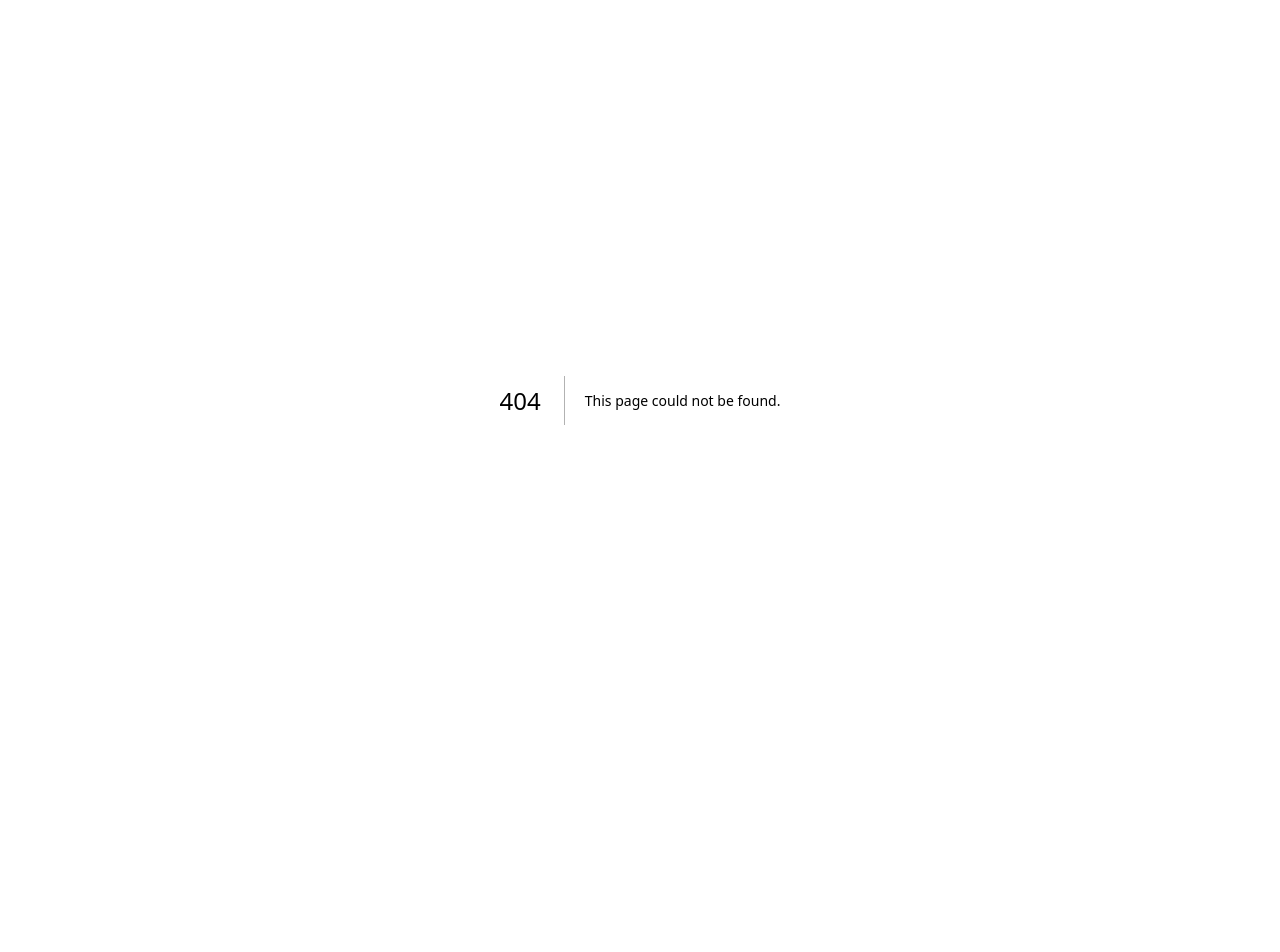
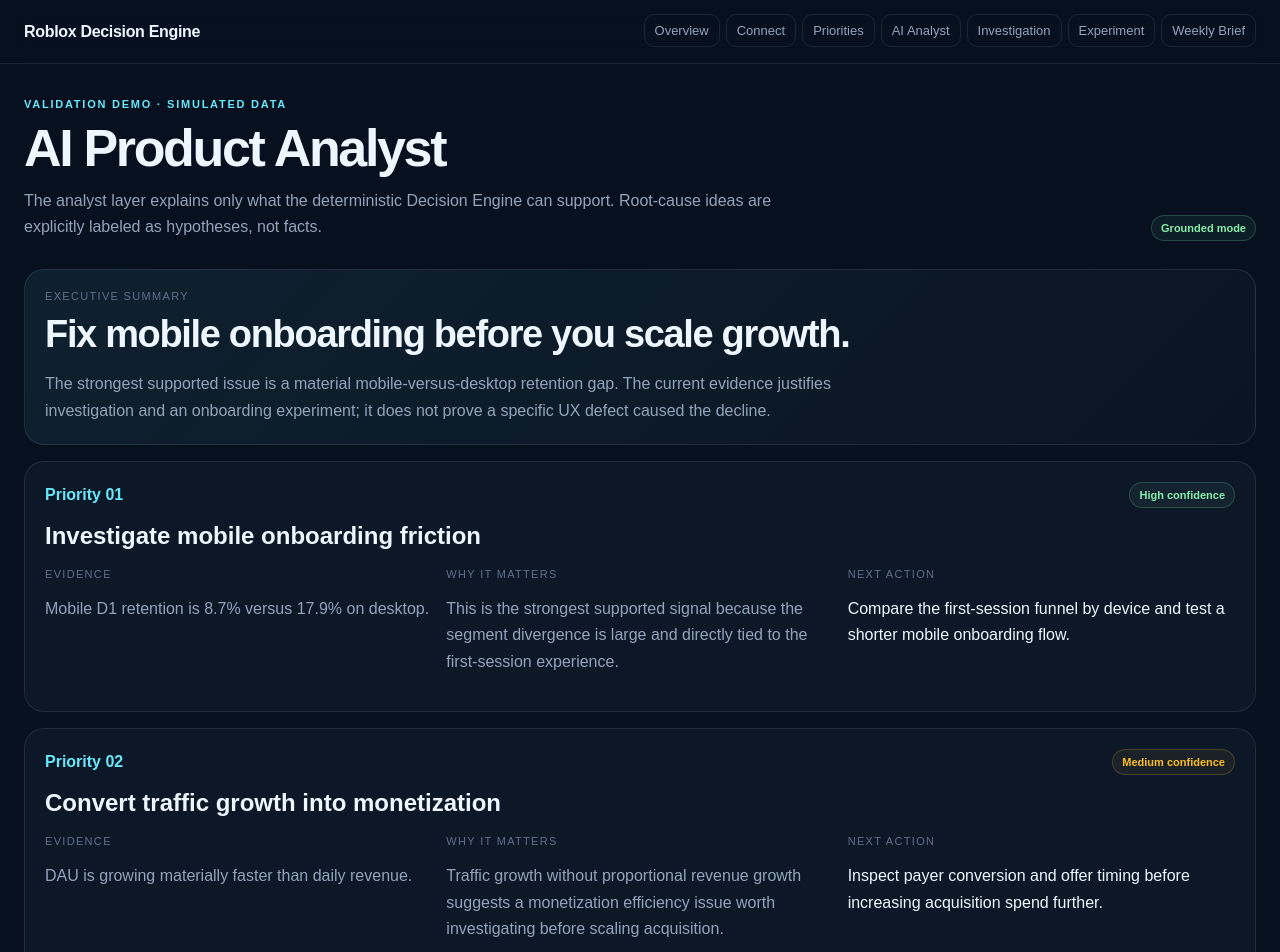
Before and after one commit to danielwauer-maker/roblox-decision-engine, a Next.js app in the folder apps/web/: page /demo/analyst in a window 1280 px wide. Before the commit this address had no page. Shown: the top 952 px of the page. Before the commit the page ends 800 px from the top, so only its background shows below. Built offline with nearby package versions, Linux system fonts and the light colour scheme.

Commit message:
feat(r5): add grounded AI Analyst demo screen

```diff
--- /dev/null
+++ b/apps/web/app/demo/analyst/page.tsx
@@ -0,0 +1,80 @@
+import { Button, Card, DemoShell, PageTitle, Pill, palette } from "../_components";
+
+const insights = [
+  {
+    rank: "01",
+    title: "Investigate mobile onboarding friction",
+    confidence: "High confidence",
+    evidence: "Mobile D1 retention is 8.7% versus 17.9% on desktop.",
+    why: "This is the strongest supported signal because the segment divergence is large and directly tied to the first-session experience.",
+    action: "Compare the first-session funnel by device and test a shorter mobile onboarding flow.",
+  },
+  {
+    rank: "02",
+    title: "Convert traffic growth into monetization",
+    confidence: "Medium confidence",
+    evidence: "DAU is growing materially faster than daily revenue.",
+    why: "Traffic growth without proportional revenue growth suggests a monetization efficiency issue worth investigating before scaling acquisition.",
+    action: "Inspect payer conversion and offer timing before increasing acquisition spend further.",
+  },
+];
+
+export default function AnalystPage() {
+  return (
+    <DemoShell>
+      <PageTitle
+        title="AI Product Analyst"
+        copy="The analyst layer explains only what the deterministic Decision Engine can support. Root-cause ideas are explicitly labeled as hypotheses, not facts."
+        action={<Pill tone="good">Grounded mode</Pill>}
+      />
+
+      <Card style={{ marginTop: 28, background: "linear-gradient(135deg, rgba(103,232,249,.08), rgba(255,255,255,.02))" }}>
+        <div style={{ color: palette.faint, fontSize: 11, textTransform: "uppercase", letterSpacing: ".12em" }}>Executive summary</div>
+        <h2 style={{ margin: "12px 0 0", fontSize: "clamp(26px,6vw,38px)", lineHeight: 1.1, letterSpacing: "-.035em" }}>
+          Fix mobile onboarding before you scale growth.
+        </h2>
+        <p style={{ margin: "14px 0 0", maxWidth: 860, color: palette.muted, lineHeight: 1.7 }}>
+          The strongest supported issue is a material mobile-versus-desktop retention gap. The current evidence justifies investigation and an onboarding experiment; it does not prove a specific UX defect caused the decline.
+        </p>
+      </Card>
+
+      <div style={{ marginTop: 16, display: "grid", gap: 16 }}>
+        {insights.map((item) => (
+          <Card key={item.rank}>
+            <div style={{ display: "flex", justifyContent: "space-between", gap: 12, flexWrap: "wrap", alignItems: "center" }}>
+              <div style={{ color: palette.cyan, fontWeight: 800 }}>Priority {item.rank}</div>
+              <Pill tone={item.rank === "01" ? "good" : "warn"}>{item.confidence}</Pill>
+            </div>
+            <h2 style={{ margin: "14px 0 8px", fontSize: 24 }}>{item.title}</h2>
+            <div style={{ display: "grid", gap: 14, gridTemplateColumns: "repeat(auto-fit,minmax(240px,1fr))", marginTop: 18 }}>
+              <div>
+                <div style={{ color: palette.faint, fontSize: 11, textTransform: "uppercase", letterSpacing: ".12em" }}>Evidence</div>
+                <p style={{ color: palette.muted, lineHeight: 1.65 }}>{item.evidence}</p>
+              </div>
+              <div>
+                <div style={{ color: palette.faint, fontSize: 11, textTransform: "uppercase", letterSpacing: ".12em" }}>Why it matters</div>
+                <p style={{ color: palette.muted, lineHeight: 1.65 }}>{item.why}</p>
+              </div>
+              <div>
+                <div style={{ color: palette.faint, fontSize: 11, textTransform: "uppercase", letterSpacing: ".12em" }}>Next action</div>
+                <p style={{ color: palette.text, lineHeight: 1.65 }}>{item.action}</p>
+              </div>
+            </div>
+          </Card>
+        ))}
+      </div>
+
+      <Card style={{ marginTop: 16, border: "1px solid rgba(251,191,36,.25)", background: "rgba(251,191,36,.04)" }}>
+        <div style={{ color: palette.amber, fontSize: 11, fontWeight: 800, textTransform: "uppercase", letterSpacing: ".12em" }}>Causality guardrail</div>
+        <p style={{ margin: "10px 0 0", color: palette.muted, lineHeight: 1.7 }}>
+          Candidate causes such as onboarding friction or offer timing are hypotheses. The analyst may recommend how to validate them, but it must not present them as proven causes unless the underlying decision bundle explicitly permits a causal claim.
+        </p>
+      </Card>
+
+      <div style={{ marginTop: 22, display: "flex", gap: 10, flexWrap: "wrap" }}>
+        <Button href="/demo/investigation" primary>Inspect evidence</Button>
+        <Button href="/demo/experiment">Build experiment</Button>
+      </div>
+    </DemoShell>
+  );
+}
```
